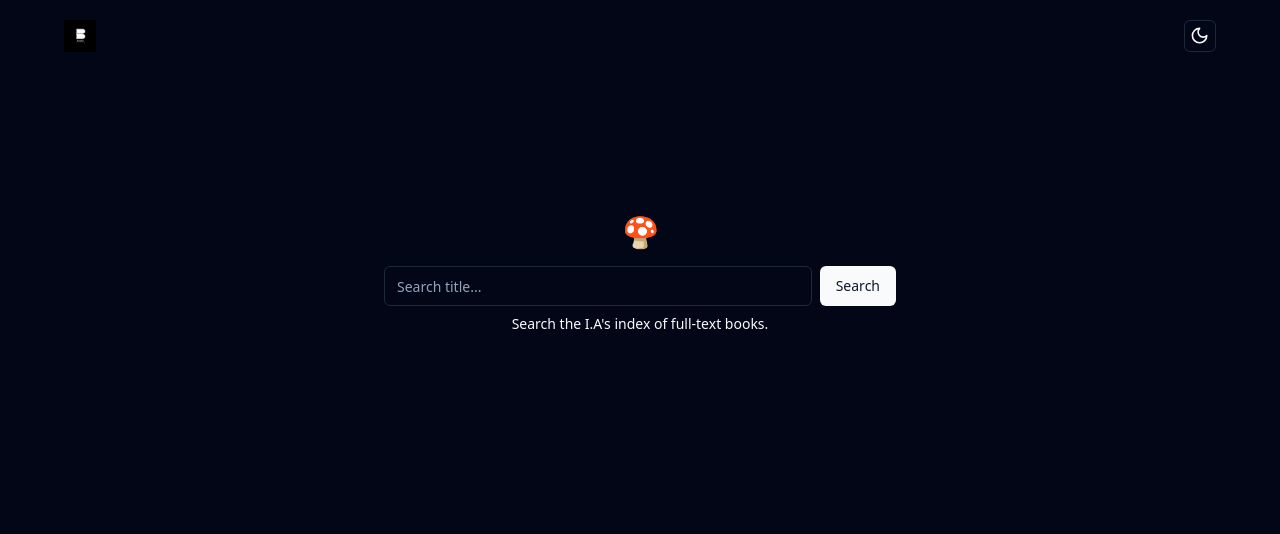
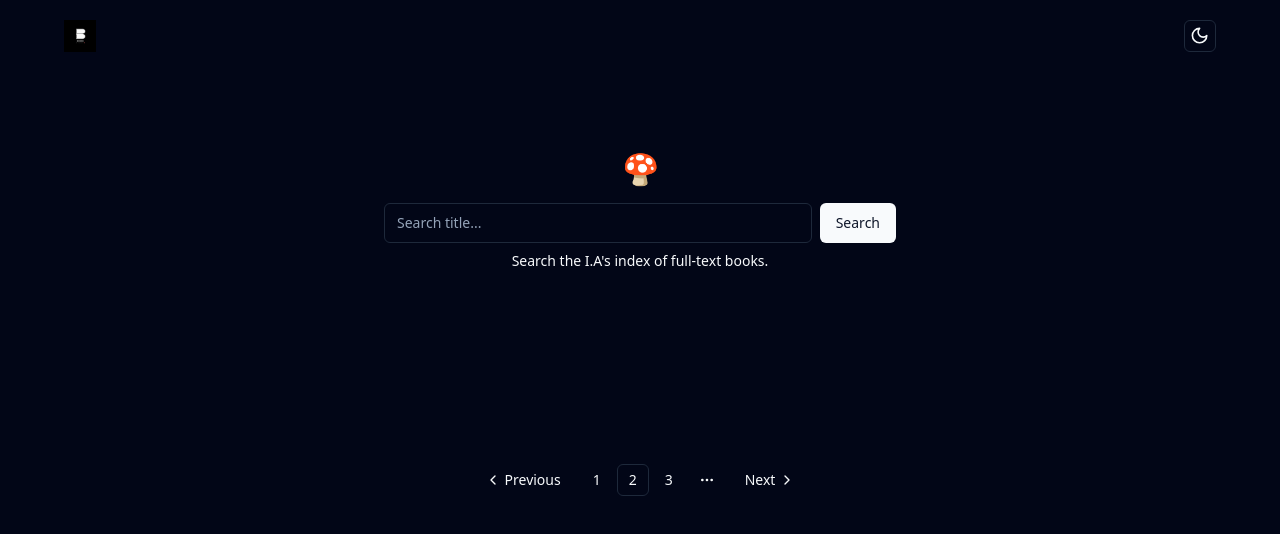
Before and after one commit to LinMihigo/Bookie, a React (Vite) app: page / in a window 1280 px wide. Shown: the top 534 px of the page. Built offline with nearby package versions, Linux system fonts and the light colour scheme; no server answers.

Commit message:
Feat: Added pagination using swr by vercel

```diff
--- a/src/App.tsx
+++ b/src/App.tsx
@@ -1,21 +1,28 @@
 import { useState } from 'react'
-import fetch from './fetch';
+import useSWR from "swr"
 import { ModeToggle } from '@/components/mode-toggle'
 import Search from '@/components/Search'
-import BookCard from '@/components/BookCard'
 import { Avatar, AvatarFallback, AvatarImage } from '@/components/ui/avatar'
+import BookCard from './components/BookCard';
+import { Paginate } from './components/paginate';
 
 function App() {
-  const [data, setData] = useState([]);
+  const [searchTerm, setSearchTerm] = useState("");
   const [isLoaded, setIsLoaded] = useState(false);
+  const [pageIndex, setPageIndex] = useState(1)
 
-  const handleSubmit = async (e: React.SyntheticEvent) => {
+  const handleSubmit = (e: React.FormEvent<HTMLFormElement>) => {
     e.preventDefault();
-    const result = await fetch(e.target[0].value);
-    setData(result)
+    console.log(e)
+    setSearchTerm(e.target[0].value);
     setIsLoaded(true);
-    console.log(result)
   };
+
+  const { data, isLoading } = useSWR(
+    `https://openlibrary.org/search.json?q=${searchTerm}&fields=*,availability&limit=10&page=${pageIndex}`
+  )
+
+  isLoaded && console.log(data, isLoaded, isLoading, searchTerm, pageIndex);
 
   return (
     <div className='container h-screen bg-white text-slate-950 dark:bg-slate-950 dark:text-slate-50'>
@@ -39,6 +46,7 @@ function App() {
         <div className='mx-auto mt-4'>
           {isLoaded && <BookCard data={data} isLoaded={isLoaded} />}
         </div>
+        <Paginate data={data} pageIndex={pageIndex} setPageIndex={setPageIndex} />
       </div>
     </div>
   )
--- a/src/components/BookCard.tsx
+++ b/src/components/BookCard.tsx
@@ -1,4 +1,3 @@
-
 import { cn } from '../lib/utils';
 import {
     Card,
@@ -28,12 +27,13 @@ interface cardProp {
     isLoaded: boolean
 }
 
-export default function BookCard({ data, isLoaded }: { data: cardProp["data"], isLoaded: boolean }) {
+export default function BookCard({ data, isLoaded }: { data: cardProp["data"], isLoaded: cardProp["isLoaded"] }) {
+
 
     let content;
 
     if (isLoaded) {
-        content = data.docs.map((res: cardProp["data"][0]["docs"][0]) => {
+        content = data && data.docs.map((res: cardProp["data"][0]["docs"][0]) => {
             return (
 
                 <Card key={res.key} className={cn("flex w-[800px] min-h-[190px] bg-slate-50 mb-2 mx-auto")}>
@@ -43,7 +43,7 @@ export default function BookCard({ data, isLoaded }: { data: cardProp["data"], i
                     <div className='min-w-[465px] my-auto ml-4 mr-4'>
                         <CardHeader className='p-0 pb-2'>
                             <CardTitle>{res.title}</CardTitle>
-                            <CardDescription className='text-md text-slate-700 dark:text-slate-300'>By {res.author_name.map((name: string, i: number) => {
+                            <CardDescription className='text-md text-slate-700 dark:text-slate-300'>By {res.author_name ? res.author_name.map((name: string, i: number) => {
                                 while (i < 3) {
                                     if (i === res.author_name.length - 1 && res.author_name.length > 1) {
                                         return "and " + name;
@@ -53,11 +53,11 @@ export default function BookCard({ data, isLoaded }: { data: cardProp["data"], i
                                         return name + ", "
                                     }
                                 }
-                            })}</CardDescription>
+                            }) : "-"}</CardDescription>
                         </CardHeader>
                         <CardContent className="text-sm text-slate-500 dark:text-slate-400 p-0 ml-0">
                             <p>First published in {res.first_publish_year}</p>
-                            <p>{res.edition_count} editions, {res.ebook_count_i} ebooks, — <i>in</i> {res.language.length} languages</p>
+                            <p>{res.edition_count} editions, {res.ebook_count_i} ebooks, — <i>in</i> {res.language ? res.language.length : "-"} languages</p>
 
                             <Editions res={res} />
                         </CardContent>
--- a/src/components/paginate.tsx
+++ b/src/components/paginate.tsx
@@ -8,29 +8,60 @@ import {
     PaginationPrevious,
 } from "@/components/ui/pagination"
 
-export function Paginate() {
+interface dataProp {
+    numFound: number
+}
+
+export function Paginate({ data, pageIndex, setPageIndex }: { data: dataProp["numFound"], pageIndex: number, setPageIndex: (pageIndex: number) => void }) {
+
+
     return (
         <Pagination>
             <PaginationContent>
                 <PaginationItem>
-                    <PaginationPrevious href="#" />
+                    <PaginationPrevious href={`/${pageIndex}`} onClick={e => {
+                        e.preventDefault()
+                        pageIndex > 1 && setPageIndex(pageIndex - 1)
+                    }
+                    } />
                 </PaginationItem>
                 <PaginationItem>
-                    <PaginationLink href="#">1</PaginationLink>
+                    <PaginationLink href={`/${pageIndex}`} onClick={e => {
+                        e.preventDefault()
+                        setPageIndex(1)
+                    }
+                    }>
+                        1
+                    </PaginationLink>
                 </PaginationItem>
                 <PaginationItem>
-                    <PaginationLink href="#" isActive>
+                    <PaginationLink href={`/${pageIndex}`} onClick={e => {
+                        e.preventDefault()
+                        setPageIndex(2)
+                    }
+                    }
+                        isActive
+                    >
                         2
                     </PaginationLink>
                 </PaginationItem>
                 <PaginationItem>
-                    <PaginationLink href="#">3</PaginationLink>
+                    <PaginationLink href={`/${pageIndex}`} onClick={e => {
+                        e.preventDefault()
+                        setPageIndex(3)
+                    }
+                    }>
+                        3
+                    </PaginationLink>
                 </PaginationItem>
                 <PaginationItem>
                     <PaginationEllipsis />
                 </PaginationItem>
                 <PaginationItem>
-                    <PaginationNext href="#" />
+                    <PaginationNext href={`/${pageIndex}`} onClick={(e) => {
+                        e.preventDefault()
+                        data && pageIndex < data.numFound / 10 ? setPageIndex(pageIndex + 1) : setPageIndex(pageIndex)
+                    }} />
                 </PaginationItem>
             </PaginationContent>
         </Pagination>
--- a/src/fetch.ts
+++ /dev/null
@@ -1,13 +0,0 @@
-import axios from "axios";
-
-const fetch = async (searchTerm: string) => {
-    console.log(searchTerm)
-    const response = await axios
-        .get(
-            `https://openlibrary.org/search.json?q=${searchTerm}&fields=*,availability&limit=10`
-        )
-
-    return response.data;
-};
-
-export default fetch
--- a/src/main.tsx
+++ b/src/main.tsx
@@ -1,13 +1,20 @@
 import React from 'react'
 import ReactDOM from 'react-dom/client'
 import { ThemeProvider } from "@/components/theme-provider"
+import { SWRConfig } from 'swr'
+import axios from 'axios'
 import App from './App.tsx'
 import './index.css'
 
 ReactDOM.createRoot(document.getElementById('root')!).render(
   <React.StrictMode>
     <ThemeProvider defaultTheme='dark' storageKey='vite-ui-theme'>
-      <App />
+      <SWRConfig value={{
+        fetcher: async (url: string) => await axios.get(url).then(res => res.data).catch(error => console.error(error)),
+
+      }}>
+        <App />
+      </SWRConfig>
     </ThemeProvider>
   </React.StrictMode>,
 )
```
